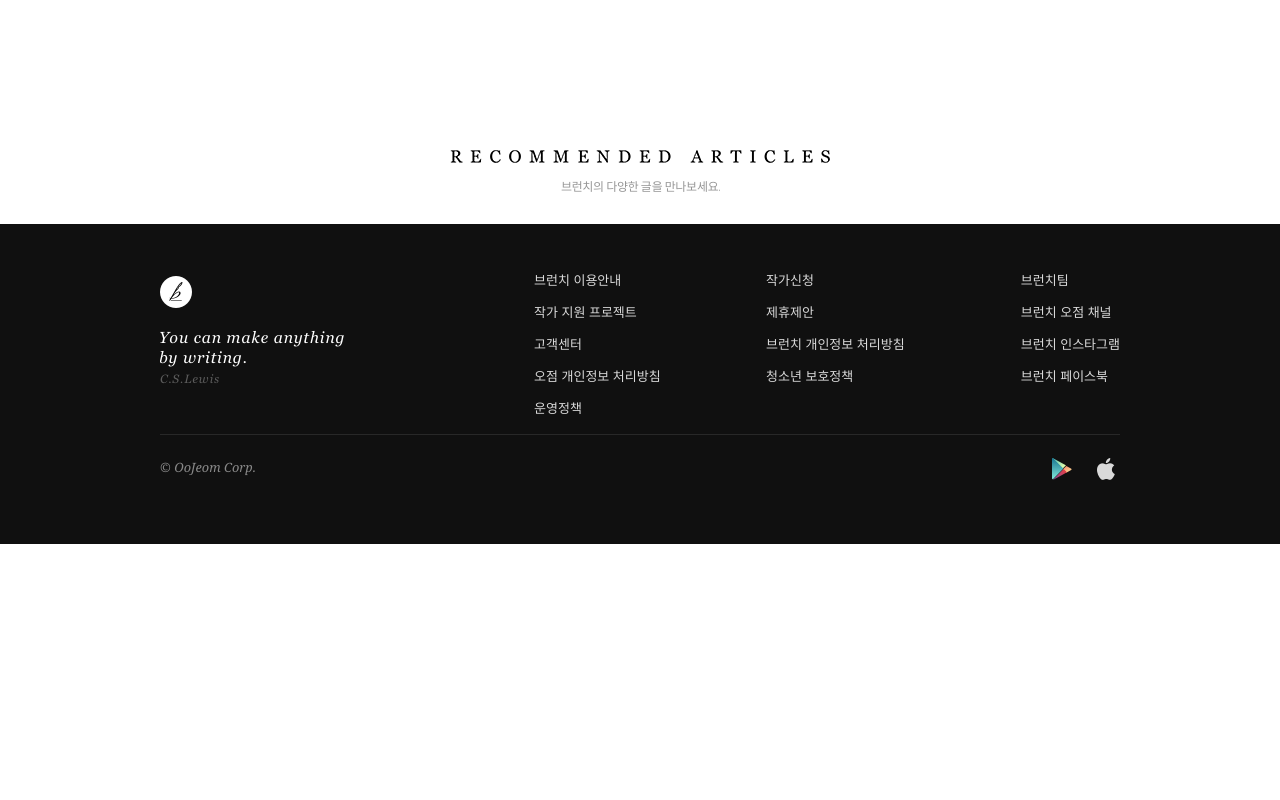
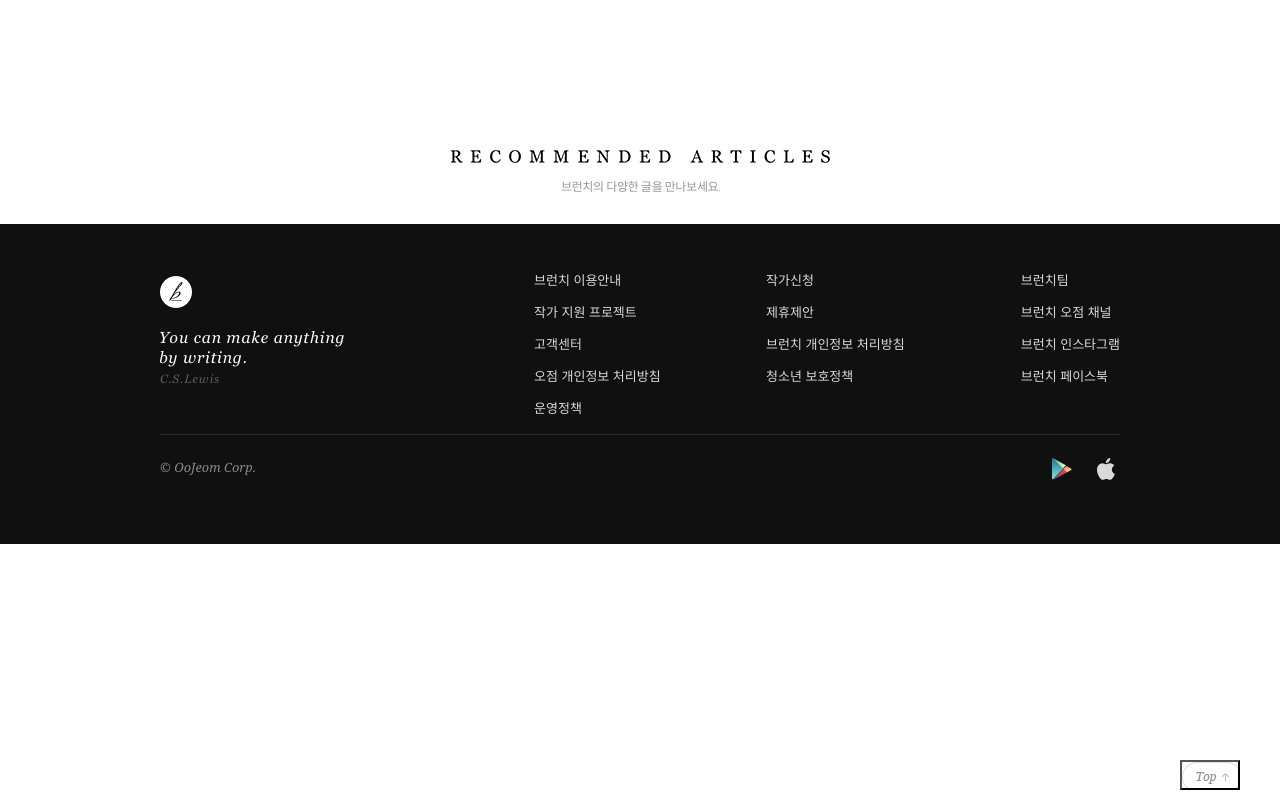
Before and after one commit to winbigcoms/branch, a website built with webpack: page projectclient/htmls/mi.html in a window 1280 px wide. Built offline with nearby package versions, Linux system fonts and the light colour scheme; no server answers.

Commit message:
서브슬라이드 페이지 상단 이동버튼

```diff
--- a/projectclient/htmls/mi.html
+++ b/projectclient/htmls/mi.html
@@ -28,7 +28,7 @@
         </button>
       </div>
     </div>
-    <button class="go-to-top a11y-hidden">페이지 맨 위로 돌아가기</button>
+    <button class="top-btn go-to-top icon-top-btn"><span class="a11y-hidden">페이지 맨 위로 돌아가기</span></button>
   </section>
   <footer class="foot-brunch">
     <div class="first-foot">
```
